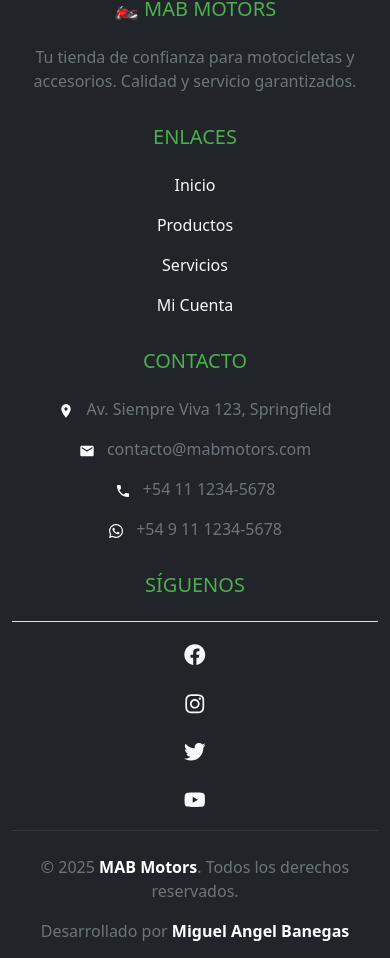
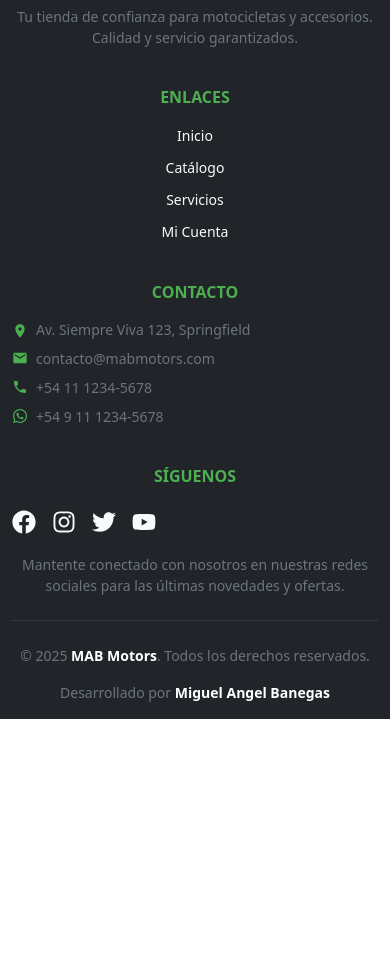
Before and after one commit to MiguelBanegas/cursoReact2025, a React (Vite) app: page /login in a window 390 px wide. Shown: the part 1039-1997 px from the top of the page. After the commit the page ends 1758 px from the top, so only its background shows below. Built offline with nearby package versions, Linux system fonts and the light colour scheme.

Commit message:
se aplica paginacion en productos

```diff
--- a/src/Pages/Footer.jsx
+++ b/src/Pages/Footer.jsx
@@ -5,70 +5,163 @@ import { MdEmail, MdLocationOn, MdPhone } from 'react-icons/md'
 
 function Footer() {
   return (
-    <footer className="bg-dark text-light pt-5 pb-4 mt-5" style={{ boxShadow: '0 -4px 10px rgba(0,0,0,0.1)' }}>
-      <div className="container text-center text-md-start">
-        <div className="row text-center text-md-start">
+    <footer className="bg-dark text-light pt-5 pb-3 mt-5" style={{ boxShadow: '0 -4px 10px rgba(0,0,0,0.1)' }}>
+      <div className="container">
+        <div className="row g-4">
           {/* Columna 1: Información de la empresa */}
-            <div className="col-md-3 col-lg-3 col-xl-3 mx-auto mt-3">
-                <h5 className="text-uppercase mb-4 font-weight-bold" style={{ color: '#4CAF50' }}>
+          <div className="col-12 col-sm-6 col-lg-3">
+            <h5 className="text-uppercase mb-3 fw-bold" style={{ color: '#4CAF50' }}>
               🏍️ MAB Motors
             </h5>
-                <p className="text-secondary">
+            <p className="text-secondary small">
               Tu tienda de confianza para motocicletas y accesorios. Calidad y servicio garantizados.
             </p>
           </div>
 
           {/* Columna 2: Enlaces Rápidos */}
-            <div className="col-md-2 col-lg-2 col-xl-2 mx-auto mt-3">
-                <h5 className="text-uppercase mb-4 font-weight-bold" style={{ color: '#4CAF50' }}>Enlaces</h5>
-                <p><Link to="/" className="text-light text-decoration-none hover-effect">Inicio</Link></p>
-                <p><Link to="/productos" className="text-light text-decoration-none hover-effect">Productos</Link></p>
-                <p><Link to="/servicios" className="text-light text-decoration-none hover-effect">Servicios</Link></p>
-                <p><Link to="/login" className="text-light text-decoration-none hover-effect">Mi Cuenta</Link></p>
+          <div className="col-12 col-sm-6 col-lg-2">
+            <h5 className="text-uppercase mb-3 fw-bold" style={{ color: '#4CAF50' }}>Enlaces</h5>
+            <ul className="list-unstyled">
+              <li className="mb-2">
+                <Link to="/" className="text-light text-decoration-none hover-effect small">
+                  Inicio
+                </Link>
+              </li>
+              <li className="mb-2">
+                <Link to="/productos" className="text-light text-decoration-none hover-effect small">
+                  Catálogo
+                </Link>
+              </li>
+              <li className="mb-2">
+                <Link to="/servicios" className="text-light text-decoration-none hover-effect small">
+                  Servicios
+                </Link>
+              </li>
+              <li className="mb-2">
+                <Link to="/login" className="text-light text-decoration-none hover-effect small">
+                  Mi Cuenta
+                </Link>
+              </li>
+            </ul>
           </div>
 
           {/* Columna 3: Contacto */}
-             <div className="col-md-4 col-lg-3 col-xl-3 mx-auto mt-3">
-                <h5 className="text-uppercase mb-4 font-weight-bold" style={{ color: '#4CAF50' }}>Contacto</h5>
-                <p className="text-secondary"><MdLocationOn className="me-2 text-white" /> Av. Siempre Viva 123, Springfield</p>
-                <p className="text-secondary"><MdEmail className="me-2 text-white" /> contacto@mabmotors.com</p>
-                <p className="text-secondary"><MdPhone className="me-2 text-white" /> +54 11 1234-5678</p>
-                <p className="text-secondary"><FaWhatsapp className="me-2 text-white" /> +54 9 11 1234-5678</p>
+          <div className="col-12 col-sm-6 col-lg-4">
+            <h5 className="text-uppercase mb-3 fw-bold" style={{ color: '#4CAF50' }}>Contacto</h5>
+            <ul className="list-unstyled">
+              <li className="mb-2 d-flex align-items-start">
+                <MdLocationOn className="me-2 mt-1 flex-shrink-0" style={{ color: '#4CAF50' }} />
+                <span className="text-secondary small">Av. Siempre Viva 123, Springfield</span>
+              </li>
+              <li className="mb-2 d-flex align-items-center">
+                <MdEmail className="me-2 flex-shrink-0" style={{ color: '#4CAF50' }} />
+                <a href="mailto:contacto@mabmotors.com" className="text-secondary text-decoration-none small hover-effect">
+                  contacto@mabmotors.com
+                </a>
+              </li>
+              <li className="mb-2 d-flex align-items-center">
+                <MdPhone className="me-2 flex-shrink-0" style={{ color: '#4CAF50' }} />
+                <a href="tel:+541112345678" className="text-secondary text-decoration-none small hover-effect">
+                  +54 11 1234-5678
+                </a>
+              </li>
+              <li className="mb-2 d-flex align-items-center">
+                <FaWhatsapp className="me-2 flex-shrink-0" style={{ color: '#4CAF50' }} />
+                <a href="https://wa.me/5491112345678" target="_blank" rel="noopener noreferrer" className="text-secondary text-decoration-none small hover-effect">
+                  +54 9 11 1234-5678
+                </a>
+              </li>
+            </ul>
           </div>
 
           {/* Columna 4: Redes Sociales */}
-            <div className="col-md-3 col-lg-3 col-xl-3 mx-auto mt-3">
-                <h5 className="text-uppercase mb-4 font-weight-bold" style={{ color: '#4CAF50' }}>Síguenos</h5>
-                <div className="d-flex justify-content-center justify-content-md-start align-items-center gap-3">
-                    <a href="#" className="text-light fs-4 hover-scale"><FaFacebook /></a>
-                    <a href="#" className="text-light fs-4 hover-scale"><FaInstagram /></a>
-                    <a href="#" className="text-light fs-4 hover-scale"><FaTwitter /></a>
-                    <a href="#" className="text-light fs-4 hover-scale"><FaYoutube /></a>
+          <div className="col-12 col-sm-6 col-lg-3">
+            <h5 className="text-uppercase mb-3 fw-bold" style={{ color: '#4CAF50' }}>Síguenos</h5>
+            <div className="d-flex gap-3 flex-wrap">
+              <a
+                href="https://facebook.com"
+                target="_blank"
+                rel="noopener noreferrer"
+                className="text-light fs-4 hover-scale"
+                aria-label="Facebook"
+              >
+                <FaFacebook />
+              </a>
+              <a
+                href="https://instagram.com"
+                target="_blank"
+                rel="noopener noreferrer"
+                className="text-light fs-4 hover-scale"
+                aria-label="Instagram"
+              >
+                <FaInstagram />
+              </a>
+              <a
+                href="https://twitter.com"
+                target="_blank"
+                rel="noopener noreferrer"
+                className="text-light fs-4 hover-scale"
+                aria-label="Twitter"
+              >
+                <FaTwitter />
+              </a>
+              <a
+                href="https://youtube.com"
+                target="_blank"
+                rel="noopener noreferrer"
+                className="text-light fs-4 hover-scale"
+                aria-label="YouTube"
+              >
+                <FaYoutube />
+              </a>
+            </div>
+            <p className="text-secondary small mt-3 mb-0">
+              Mantente conectado con nosotros en nuestras redes sociales para las últimas novedades y ofertas.
+            </p>
+          </div>
+        </div>
+
+        <hr className="my-4 border-secondary opacity-25" />
+
+        {/* Copyright */}
+        <div className="row">
+          <div className="col-12 col-md-6 text-center text-md-start mb-3 mb-md-0">
+            <p className="text-secondary small mb-0">
+              © {new Date().getFullYear()} <strong className="text-white">MAB Motors</strong>. Todos los derechos reservados.
+            </p>
+          </div>
+          <div className="col-12 col-md-6 text-center text-md-end">
+            <p className="text-secondary small mb-0">
+              Desarrollado por <strong className="text-white">Miguel Angel Banegas</strong>
+            </p>
           </div>
         </div>
       </div>
 
-        <hr className="mb-4 border-secondary" />
-
-        <div className="row align-items-center">
-            <div className="col-md-7 col-lg-8">
-                <p className="text-secondary">© {new Date().getFullYear()} <strong className="text-white">MAB Motors</strong>. Todos los derechos reservados.</p>
-            </div>
-            <div className="col-md-5 col-lg-4">
-                <p className="text-center text-md-end text-secondary">Desarrollado por <strong className="text-white">Miguel Angel Banegas</strong></p>
-            </div>
-        </div>
-      </div>
       <style>{`
+        .hover-effect {
+          transition: all 0.3s ease;
+        }
         .hover-effect:hover {
           color: #4CAF50 !important;
           padding-left: 5px;
+        }
+        .hover-scale {
           transition: all 0.3s ease;
+          display: inline-block;
         }
         .hover-scale:hover {
           color: #4CAF50 !important;
           transform: scale(1.2);
-            transition: all 0.3s ease;
+        }
+
+        @media (max-width: 576px) {
+          footer h5 {
+            font-size: 1rem;
+          }
+          footer .fs-4 {
+            font-size: 1.5rem !important;
+          }
         }
       `}</style>
     </footer>
--- a/src/Pages/Navbar.jsx
+++ b/src/Pages/Navbar.jsx
@@ -61,8 +61,9 @@ function Navbar() {
             onMouseEnter={(e) => e.currentTarget.style.transform = 'scale(1.05)'}
             onMouseLeave={(e) => e.currentTarget.style.transform = 'scale(1)'}
           >
-            <PiMotorcycleFill style={{ marginRight: '8px', fontSize: '32px', color: '#667eea' }} />
-            MAB Motors
+            <PiMotorcycleFill className="brand-icon" style={{ marginRight: '8px', fontSize: '32px', color: '#667eea' }} />
+            <span className="brand-text-full">MAB Motors</span>
+            <span className="brand-text-short">MAB</span>
           </Link>
 
           {/* Cart Icon - Visible always (except admin) */}
@@ -74,6 +75,7 @@ function Navbar() {
                 onClick={handleLinkClick}
               >
                 <div
+                  className="cart-icon-container"
                   style={{
                     padding: '8px',
                     borderRadius: '50%',
@@ -283,6 +285,48 @@ function Navbar() {
           padding-top: 80px;
         }
 
+        /* Responsive para pantallas muy pequeñas (360px) */
+        @media (max-width: 400px) {
+          .navbar-brand {
+            font-size: 20px !important;
+          }
+          .navbar-brand .brand-icon {
+            font-size: 26px !important;
+            margin-right: 6px !important;
+          }
+          .brand-text-full {
+            display: none;
+          }
+          .brand-text-short {
+            display: inline;
+          }
+          .cart-icon-container {
+            padding: 6px !important;
+          }
+          .cart-icon-container svg {
+            font-size: 24px !important;
+          }
+          .navbar-toggler {
+            padding: 6px 10px !important;
+          }
+          .navbar-toggler-icon {
+            width: 20px;
+            height: 20px;
+          }
+          body {
+            padding-top: 70px;
+          }
+          .navbar {
+            padding: 10px 0 !important;
+          }
+        }
+
+        @media (min-width: 401px) {
+          .brand-text-short {
+            display: none;
+          }
+        }
+
         @media (max-width: 991px) {
           .navbar-collapse {
             position: absolute;
@@ -302,7 +346,6 @@ function Navbar() {
           }
 
           .nav-item {
-            width: 100%;
             text-align: center;
           }
 
@@ -312,7 +355,6 @@ function Navbar() {
           }
 
           .d-flex.align-items-center.gap-3 {
-            flex-direction: column;
             width: 100%;
             padding-top: 15px;
             border-top: 1px solid #e0e0e0;
--- a/src/Pages/Productos.jsx
+++ b/src/Pages/Productos.jsx
@@ -1,4 +1,4 @@
-import { useState, useEffect } from "react";
+import { useState, useEffect, useRef } from "react";
 import { Link } from "react-router-dom";
 import { useCart } from "../context/CartContext";
 import { useToast } from "../context/ToastContext";
@@ -10,15 +10,27 @@ export default function Productos() {
   const [cargando, setCargando] = useState(true);
   const [error, setError] = useState(null);
 
+  // Ref para hacer scroll al inicio de los productos
+  const productosRef = useRef(null);
+
   // Cargar búsqueda desde localStorage al iniciar
   const [busqueda, setBusqueda] = useState(() => {
     const busquedaGuardada = localStorage.getItem('busquedaProductos');
     return busquedaGuardada || '';
   });
 
+  // Estado para la paginación
+  const [paginaActual, setPaginaActual] = useState(1);
+  const productosPorPagina = 6;
+
   // Guardar búsqueda en localStorage cuando cambie
   useEffect(() => {
     localStorage.setItem('busquedaProductos', busqueda);
+  }, [busqueda]);
+
+  // Resetear página al buscar
+  useEffect(() => {
+    setPaginaActual(1);
   }, [busqueda]);
 
   useEffect(() => {
@@ -38,7 +50,6 @@ export default function Productos() {
         }
 
         // Convertir el precio de string a número
-        // Eliminar puntos (separadores de miles) antes de convertir
         const productosNormalizados = datos.map(producto => ({
           ...producto,
           precio: typeof producto.precio === 'string'
@@ -69,12 +80,27 @@ export default function Productos() {
     producto.nombre.toLowerCase().includes(busqueda.toLowerCase())
   );
 
+  // Lógica de paginación
+  const indiceUltimoProducto = paginaActual * productosPorPagina;
+  const indicePrimerProducto = indiceUltimoProducto - productosPorPagina;
+  const productosPaginados = productosFiltrados.slice(indicePrimerProducto, indiceUltimoProducto);
+  const totalPaginas = Math.ceil(productosFiltrados.length / productosPorPagina);
+
+  const cambiarPagina = (numeroPagina) => {
+    setPaginaActual(numeroPagina);
+    // Scroll al top de la página
+    window.scrollTo({
+      top: 0,
+      behavior: 'smooth'
+    });
+  };
+
   if (cargando) return <p>Cargando productos...</p>;
   if (error) return <p style={{ color: 'red', textAlign: 'center', padding: '20px' }}>{error}</p>;
 
   return (
     <div style={{ maxWidth: '1200px', margin: '20px auto', padding: '20px' }}>
-      <h1 style={{ marginBottom: '20px', fontSize: '32px', fontWeight: 'bold' }}>🛍️ Nuestros Productos</h1>
+      <h1 ref={productosRef} style={{ marginBottom: '20px', fontSize: '32px', fontWeight: 'bold' }}>🛍️ Nuestros Productos</h1>
 
       {/* Buscador */}
       <div style={{ marginBottom: '30px' }}>
@@ -162,7 +188,8 @@ export default function Productos() {
       <div style={{
         display: 'grid',
         gridTemplateColumns: 'repeat(auto-fill, minmax(300px, 1fr))',
-        gap: '20px'
+        gap: '20px',
+        marginBottom: '40px'
       }}>
         {productosFiltrados.length === 0 && busqueda ? (
           <div style={{
@@ -176,7 +203,7 @@ export default function Productos() {
             <p style={{ fontSize: '16px' }}>Intenta con otro término de búsqueda</p>
           </div>
         ) : (
-          productosFiltrados.map((producto) => (
+          productosPaginados.map((producto) => (
           <div
             key={producto.id}
             style={{
@@ -314,6 +341,49 @@ export default function Productos() {
           ))
         )}
       </div>
+
+      {/* Controles de Paginación */}
+      {totalPaginas > 1 && (
+        <div style={{ display: 'flex', justifyContent: 'center', alignItems: 'center', gap: '20px', marginTop: '20px' }}>
+          <button
+            onClick={() => cambiarPagina(paginaActual - 1)}
+            disabled={paginaActual === 1}
+            style={{
+              padding: '10px 20px',
+              backgroundColor: paginaActual === 1 ? '#e0e0e0' : '#667eea',
+              color: paginaActual === 1 ? '#999' : 'white',
+              border: 'none',
+              borderRadius: '8px',
+              cursor: paginaActual === 1 ? 'not-allowed' : 'pointer',
+              fontWeight: '600',
+              transition: 'all 0.3s'
+            }}
+          >
+            ← Anterior
+          </button>
+
+          <span style={{ fontSize: '16px', fontWeight: '500', color: '#555' }}>
+            Página {paginaActual} de {totalPaginas}
+          </span>
+
+          <button
+            onClick={() => cambiarPagina(paginaActual + 1)}
+            disabled={paginaActual === totalPaginas}
+            style={{
+              padding: '10px 20px',
+              backgroundColor: paginaActual === totalPaginas ? '#e0e0e0' : '#667eea',
+              color: paginaActual === totalPaginas ? '#999' : 'white',
+              border: 'none',
+              borderRadius: '8px',
+              cursor: paginaActual === totalPaginas ? 'not-allowed' : 'pointer',
+              fontWeight: '600',
+              transition: 'all 0.3s'
+            }}
+          >
+            Siguiente →
+          </button>
+        </div>
+      )}
     </div>
   );
 }
```
Lines whose indentation alone changed are shown as unchanged.
